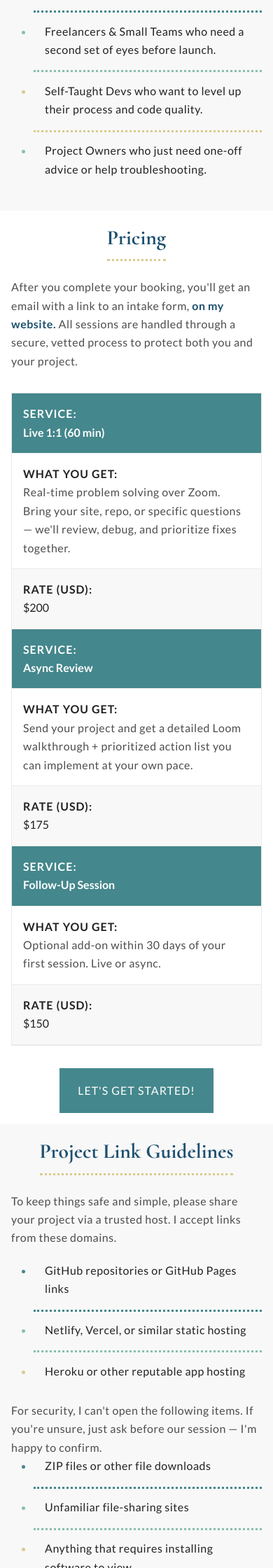
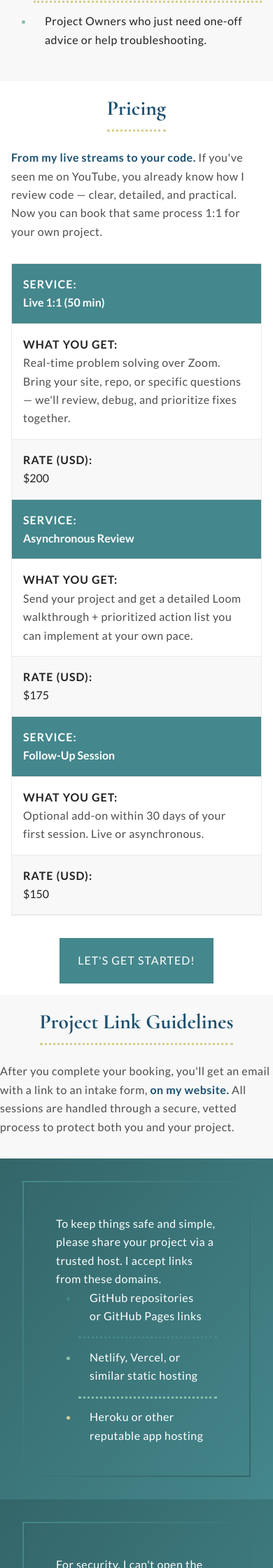
Before and after one commit to angelajholden/portfolio, a PHP site: page /consulting/ in a window 390 px wide. Shown: the part 3240-5480 px from the top of the page at 70% size. Run offline with PHP 8.4, Linux system fonts and the light colour scheme.

Commit message:
refining desktop and mobile styles

```diff
--- a/consulting/index.php
+++ b/consulting/index.php
@@ -16,7 +16,7 @@ include_once dirname(__DIR__) . '/includes/head.php';
 			<div class="wrap">
 				<header class="content-header">
 					<h1 class="primary-heading">Frontend Code Reviews &amp; Consulting</h1>
-					<p>Practical, no-nonsense guidance for developers who want cleaner, faster, more accessible websites.</p>
+					<p><strong>Stream-Style Sessions:</strong> Practical, no-nonsense guidance for developers who want cleaner, faster, more accessible websites.</p>
 					<p><a class="button white-border-green" href="#">Book Your Session</a></p>
 				</header>
 				<figure class="image">
@@ -67,7 +67,7 @@ include_once dirname(__DIR__) . '/includes/head.php';
 		</section>
 		<section class="consulting_price-table">
 			<h2 class="secondary-heading">Pricing</h2>
-			<p>After you complete your booking, you'll get an email with a link to an intake form, <strong>on my website.</strong> All sessions are handled through a secure, vetted process to protect both you and your project.</p>
+			<p><strong>From my live streams to your code.</strong> If you've seen me on YouTube, you already know how I review code — clear, detailed, and practical. Now you can book that same process 1:1 for your own project.</p>
 			<table class="table">
 				<thead>
 					<tr>
@@ -78,14 +78,14 @@ include_once dirname(__DIR__) . '/includes/head.php';
 				</thead>
 				<tbody>
 					<tr>
-						<th data-label="Service" scope="row">Live 1:1 (60 min)</th>
+						<th data-label="Service" scope="row">Live 1:1 (50 min)</th>
 						<td data-label="What You Get">
 							<p>Real-time problem solving over Zoom. Bring your site, repo, or specific questions — we'll review, debug, and prioritize fixes together.</p>
 						</td>
 						<td data-label="Rate (USD)">$200</td>
 					</tr>
 					<tr>
-						<th data-label="Service" scope="row">Async Review</th>
+						<th data-label="Service" scope="row">Asynchronous Review</th>
 						<td data-label="What You Get">
 							<p>Send your project and get a detailed Loom walkthrough + prioritized action list you can implement at your own pace.</p>
 						</td>
@@ -94,7 +94,7 @@ include_once dirname(__DIR__) . '/includes/head.php';
 					<tr>
 						<th data-label="Service" scope="row">Follow-Up Session</th>
 						<td data-label="What You Get">
-							<p>Optional add-on within 30 days of your first session. Live or async.</p>
+							<p>Optional add-on within 30 days of your first session. Live or asynchronous.</p>
 						</td>
 						<td data-label="Rate (USD)">$150</td>
 					</tr>
@@ -104,19 +104,24 @@ include_once dirname(__DIR__) . '/includes/head.php';
 		</section>
 		<section class="project_link-guidelines">
 			<h2 class="secondary-heading">Project Link Guidelines</h2>
+			<p>After you complete your booking, you'll get an email with a link to an intake form, <strong>on my website.</strong> All sessions are handled through a secure, vetted process to protect both you and your project.</p>
 			<div class="wrap">
+				<article class="guideline_item">
 					<p>To keep things safe and simple, please share your project via a trusted host. I accept links from these domains.</p>
 					<ul class="list">
 						<li>GitHub repositories or GitHub Pages links</li>
 						<li>Netlify, Vercel, or similar static hosting</li>
 						<li>Heroku or other reputable app hosting</li>
 					</ul>
+				</article>
+				<article class="guideline_item">
 					<p>For security, I can't open the following items. If you're unsure, just ask before our session — I'm happy to confirm.</p>
 					<ul class="list">
 						<li>ZIP files or other file downloads</li>
 						<li>Unfamiliar file-sharing sites</li>
 						<li>Anything that requires installing software to view</li>
 					</ul>
+				</article>
 			</div>
 		</section>
 	</main>
--- a/scss/_consulting.scss
+++ b/scss/_consulting.scss
@@ -11,6 +11,7 @@
 
 	li:not(.footer li) {
 		font-size: clamp(1rem, 2vw, 1.25rem);
+		line-height: 1.65;
 		letter-spacing: 0.5px;
 		padding: 0 1rem 1rem;
 	}
@@ -312,10 +313,54 @@
 	}
 }
 
-.project_link-guidelines {
+section.project_link-guidelines {
+	padding: clamp(1rem, 3.5vw, 4rem) 0 0;
 	background-color: $lt-gray;
 
+	.secondary-heading + p {
+		max-width: 78ch;
+		margin: 0 auto 2rem;
+
+		strong {
+			color: $navy;
+		}
+	}
+
 	.wrap {
-		max-width: 40rem;
+		max-width: 100%;
+		display: flex;
+		flex-flow: row nowrap;
+
+		@media (max-width: 1024px) {
+			flex-direction: column;
+		}
+	}
+
+	.guideline_item {
+		position: relative;
+		width: 50%;
+		padding: 5rem 5rem 3rem;
+		color: $white;
+		background-image: linear-gradient(to bottom right, color.scale($teal, $lightness: -25%), $teal);
+
+		@media (max-width: 1024px) {
+			width: 100%;
+		}
+
+		&::before {
+			content: "";
+			position: absolute;
+			top: 2rem;
+			left: 2rem;
+			width: calc(100% - 4rem);
+			height: calc(100% - 4rem);
+			border: 2px solid;
+			border-image: linear-gradient(to bottom right, $teal, color.scale($teal, $lightness: -25%)) 1;
+			pointer-events: none;
+		}
+
+		p {
+			color: $white;
+		}
 	}
 }
--- a/scss/_footer.scss
+++ b/scss/_footer.scss
@@ -194,6 +194,7 @@
 
 		.button {
 			margin: 0;
+			text-transform: none;
 
 			&:hover,
 			&:active,
```
Also changed, not shown: styles.css, 1 other file. Lines whose indentation alone changed are shown as unchanged.
